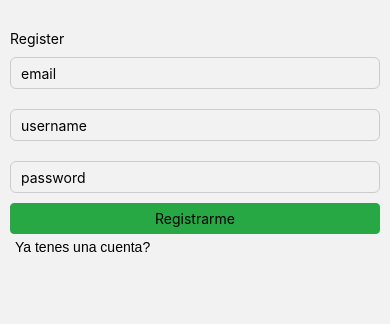
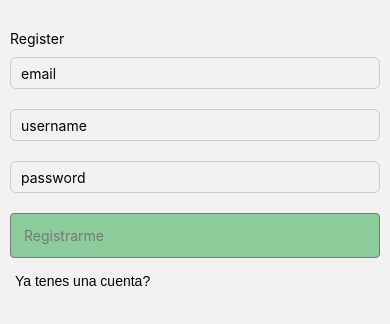
Before and after one commit to Joaquin-Rios/proyectoparte2-prog3, a React Native app in the folder proyectoIntegrador/: screen /Home in a window 390 px wide. Shown: the top 324 px of the page. Built offline with nearby package versions, Linux system fonts and the light colour scheme; no server answers.

Commit message:
mostrat post en profile, funcion borrar Posteos

```diff
--- a/proyectoIntegrador/src/components/Posts/Posts.js
+++ b/proyectoIntegrador/src/components/Posts/Posts.js
@@ -33,8 +33,6 @@ class Posts extends Component {
                 miLike:true
             })
         }
-
-
     }
 
 
@@ -67,11 +65,19 @@ class Posts extends Component {
         .catch(error=> console.log(error))
     }
 
-
+    borrarPost(){
+        console.log(this.props.info.data.owner)
+        console.log(auth.currentUser.email)
+        const document = this.props.info
+        db.collection("posts").doc(document.id).delete()
+        .then(() => console.log("Imagen eliminada"))
+        .catch(error => console.log(error))
+    }
 
 
     render(){
         const documento = this.props.info.data
+        const autorPost = documento.owner
         return (
             <>
                 <View style={styles.container}>
@@ -106,6 +112,14 @@ class Posts extends Component {
                 >
                     <Text>Comentar este Posteo</Text>
                 </TouchableOpacity>
+
+                {autorPost == auth.currentUser.email ?
+                    <TouchableOpacity onPress={() => this.borrarPost()}>
+                        <Text>Borrar Posteo</Text>
+                    </TouchableOpacity>
+                    :
+                    <></>
+                }
             </>
         )
     }
--- a/proyectoIntegrador/src/navigation/TabNavigation.js
+++ b/proyectoIntegrador/src/navigation/TabNavigation.js
@@ -6,6 +6,7 @@ import { AntDesign } from '@expo/vector-icons';
 import { Ionicons } from '@expo/vector-icons';
 import Posts from '../components/Posts/Posts';
 import NewPosts from '../screens/NewPosts/NewPosts';
+import Buscador from '../screens/Buscador/Buscador';
 
 const Tab = createBottomTabNavigator()
 
@@ -35,6 +36,13 @@ export default function TabNavigation(props) {
             }}
         />
 
+        <Tab.Screen name="Buscador" component={Buscador}
+            options={
+              {tabBarIcon: () => <Ionicons name="md-search-circle-outline" size={24} color="black" />}
+            }
+            initialParams={{}}
+        />
+
 
     </Tab.Navigator>
   )
--- /dev/null
+++ b/proyectoIntegrador/src/screens/Buscador/Buscador.js
@@ -0,0 +1,26 @@
+import React, {Component} from "react";
+import {View, Text, TextInput, TouchableOpacity, StyleSheet, FlatList} from "react-native"
+import {db} from "../../firebase/config";
+import Posts from "../../components/Posts/Posts";
+
+class Buscador extends Component {
+    constructor(props){
+        super(props)
+        this.state= {
+
+        }
+    }
+
+    componentDidMount(){
+
+    }
+
+    render(){
+        return(
+            <Text>Buscador</Text>
+        )
+    }
+
+}
+
+export default Buscador;
--- a/proyectoIntegrador/src/screens/Comments/Comments.js
+++ b/proyectoIntegrador/src/screens/Comments/Comments.js
@@ -44,7 +44,6 @@ class Comments extends Component {
           <View style={styles.container}>
 
             {
-
                 this.state.comentarios.length !== 0 ?
                     <FlatList
                         data={this.state.comentarios}
@@ -56,12 +55,9 @@ class Comments extends Component {
                     />
 
                 :
+                    <View><Text>Se el primero en comentar</Text></View>
+            }
 
-            <View>
-                <Text>Se el primero en comentar</Text>
-            </View>
-
-            }
             <View>
                 <TextInput
                 placeholder='Agrega tu comentario'
--- a/proyectoIntegrador/src/screens/Login/Login.js
+++ b/proyectoIntegrador/src/screens/Login/Login.js
@@ -24,6 +24,7 @@ class Login extends Component {
         return(
             <View style={style.container}>
                 <Text>Login</Text>
+
                 <TextInput style={style.field}
                     keyboardType='email-address'
                     placeholder="email"
@@ -35,9 +36,17 @@ class Login extends Component {
                     secureTextEntry={true}
                     onChangeText={ text => this.setState({password:text})} />
 
+                {this.state.email !== ''  && this.state.password !== '' ?
+
                 <TouchableOpacity onPress={() => this.props.route.params.signIn(this.state.email, this.state.password)} >
                     <Text style={style.boton}>Loguearme</Text>
                 </TouchableOpacity>
+                :
+                <TouchableOpacity style={style.bloquearBoton}>
+                    <Text>Loguearme</Text>
+                </TouchableOpacity>
+
+                }
 
                 <TouchableOpacity onPress={() => this.props.navigation.navigate('Register')} >
                     <Text style={style.texto}>No tenes cuenta?</Text>
@@ -78,6 +87,17 @@ const style = StyleSheet.create({
         padding: 5,
         fontFamily: 'Arial'
 
+    },
+    bloquearBoton:{
+        opacity: 0.5,
+        backgroundColor: '#28a745',
+        padding: 13,
+        textAlign: 'center',
+        borderRadius: 4,
+        borderWidth: 1,
+        borderStyle: 'solid',
+        borderColor: '#28a745s',
+        marginVertical: 10,
     }
 });
 
--- a/proyectoIntegrador/src/screens/Profile/Profile.js
+++ b/proyectoIntegrador/src/screens/Profile/Profile.js
@@ -46,7 +46,7 @@ class Profile extends Component{
           }
         )
         this.setState({
-          info:posts,
+          userPost:posts,
           loading:false
         })
 
@@ -64,8 +64,7 @@ class Profile extends Component{
         <FlatList
           data={this.state.userPost}
           keyExtractor={item => item.id.toString()}
-            renderItem ={({item}) =>
-            <Posts info={item} navigation={this.props.navigation}/>
+          renderItem ={({item}) => <Posts info={item} navigation={this.props.navigation}/>
             }
         />
 
--- a/proyectoIntegrador/src/screens/Register/Register.js
+++ b/proyectoIntegrador/src/screens/Register/Register.js
@@ -16,18 +16,12 @@ class Register extends Component {
     componentDidMount(){
     }
 
-    /*onSubmit(email, password){
-        auth.createUserWithEmailAndPassword(email, password)
-        .then(response => this.setState({register: true}, ()=>console.log(this.state.register) ))
-        .catch(error => this.setState({error: 'Fallo el registro'}, ()=>console.log(error)))
-    }
-    */
-
 
     render(){
         return(
             <View style={style.container}>
                 <Text>Register</Text>
+
                 <TextInput style={style.field}
                     keyboardType='email-address'
                     placeholder="email"
@@ -44,9 +38,18 @@ class Register extends Component {
                     secureTextEntry={true}
                     onChangeText={ text => this.setState({password:text})} />
 
-                <TouchableOpacity onPress={() => this.props.signUp(this.state.email, this.state.password, this.state.username)} >
+                {this.state.email !== '' && this.state.username !== '' && this.state.password !== '' ?
+                    <TouchableOpacity onPress={() => this.props.signUp(this.state.email, this.state.password, this.state.username)} >
                     <Text style={style.boton}>Registrarme</Text>
-                </TouchableOpacity>
+                    </TouchableOpacity>
+                    :
+                    <TouchableOpacity style={style.bloquearBoton}>
+                        <Text>Registrarme</Text>
+                    </TouchableOpacity>
+
+                }
+
+
 
                 <TouchableOpacity onPress={() => this.props.navigation.navigate('Login') } >
                     <Text style={style.texto}>Ya tenes una cuenta?</Text>
@@ -87,6 +90,17 @@ const style = StyleSheet.create({
         padding: 5,
         fontFamily: 'Arial'
 
+    },
+    bloquearBoton:{
+        opacity: 0.5,
+        backgroundColor: '#28a745',
+        padding: 13,
+        textAlign: 'center',
+        borderRadius: 4,
+        borderWidth: 1,
+        borderStyle: 'solid',
+        borderColor: '#28a745s',
+        marginVertical: 10,
     }
 });
 
```
Lines whose indentation alone changed are shown as unchanged.
